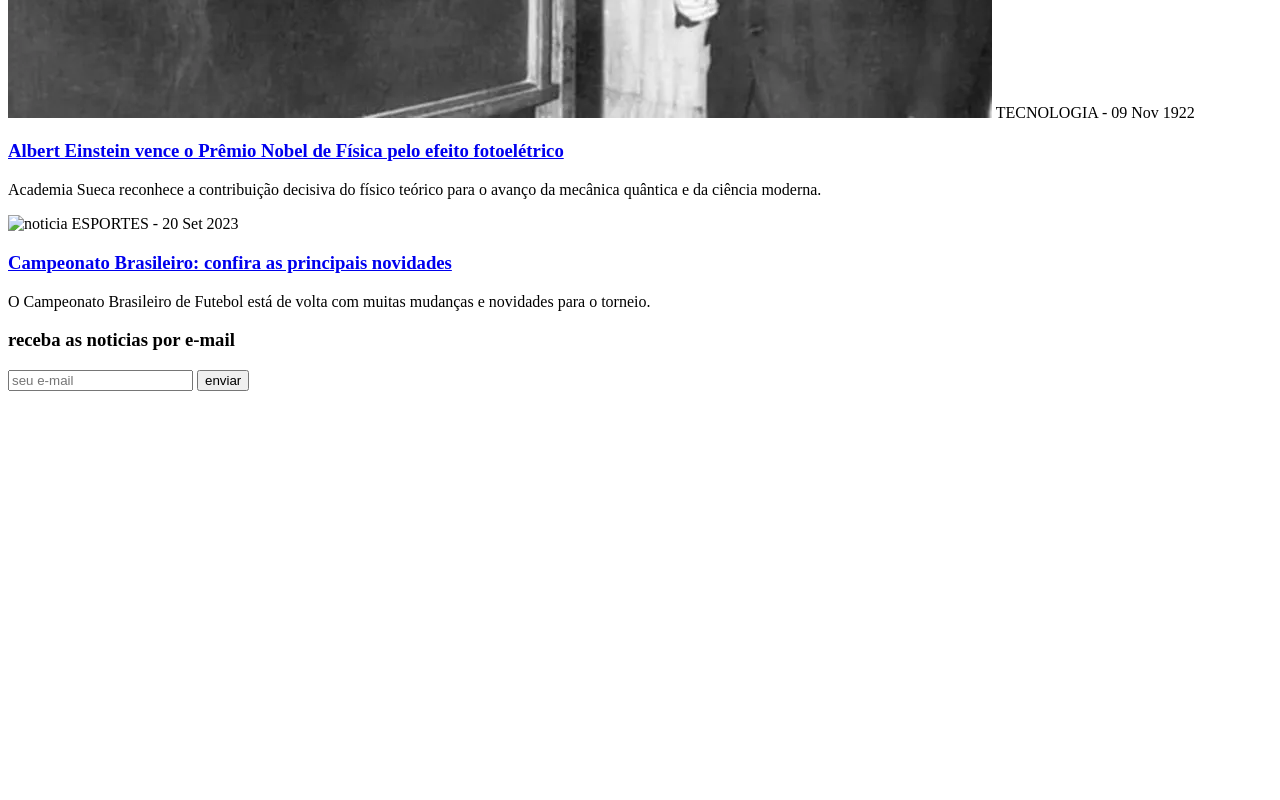
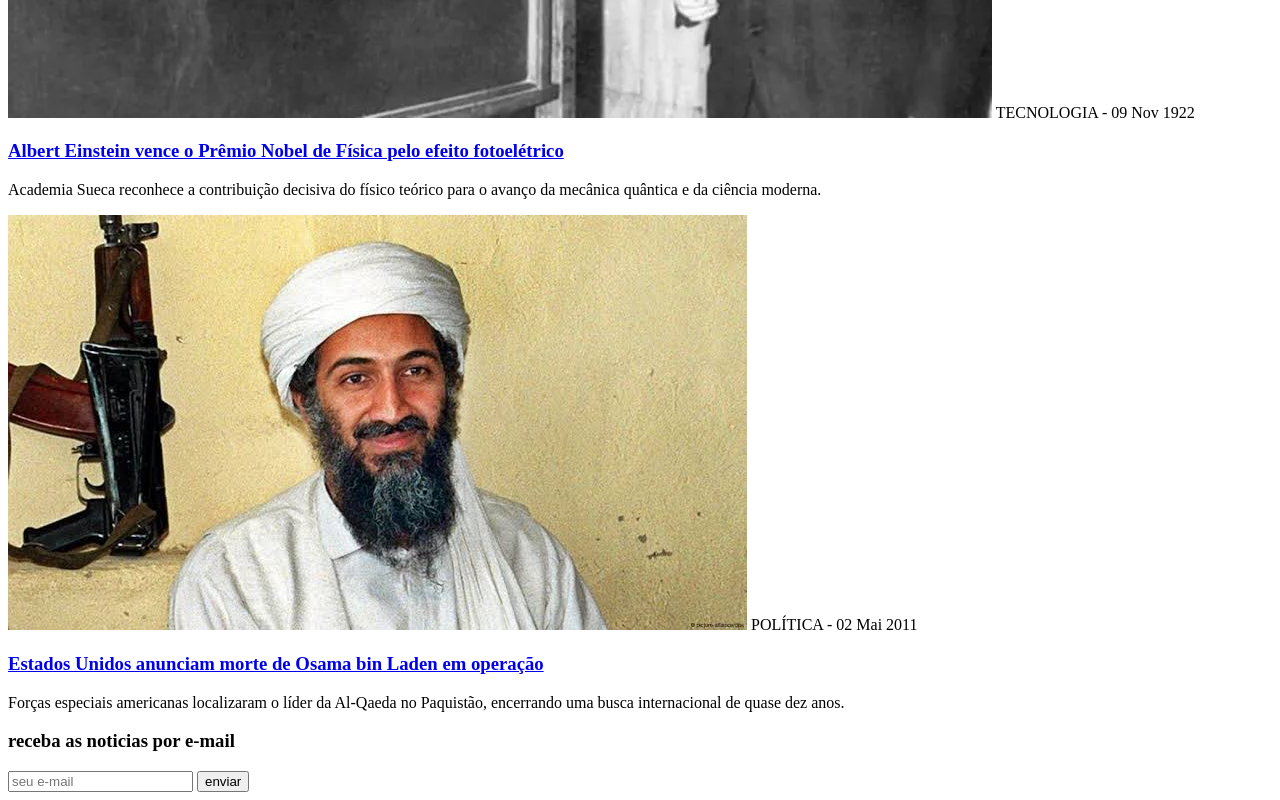
Before and after one commit to Nicrasslv/KEMNews, a plain HTML site: page pagina-principal/index.html in a window 1280 px wide. Shown: the part 6326-7126 px from the top of the page. Before the commit the page ends 6725 px from the top, so only its background shows below. Drawn offline with Linux system fonts and the light colour scheme.

```diff
--- a/pagina-principal/index.html
+++ b/pagina-principal/index.html
@@ -84,10 +84,10 @@
             </article>
 
             <article class="veja-mais3">
-                <img src="imagens/noticia.jpg" alt="noticia">
-                <span class="cateney">ESPORTES - 20 Set 2023</span>
-                <h3><a href="#">Campeonato Brasileiro: confira as principais novidades</a></h3>
-                <p>O Campeonato Brasileiro de Futebol está de volta com muitas mudanças e novidades para o torneio.</p>
+                <img src="imagens/osama.jpg" alt="noticia">
+                <span class="osama">POLÍTICA - 02 Mai 2011</span>
+                <h3><a href="#">Estados Unidos anunciam morte de Osama bin Laden em operação</a></h3>
+                <p>Forças especiais americanas localizaram o líder da Al-Qaeda no Paquistão, encerrando uma busca internacional de quase dez anos.</p>
             </article>
         </div>
 
```
Also changed, not shown: pagina-principal/imagens/osama.jpg (added).
